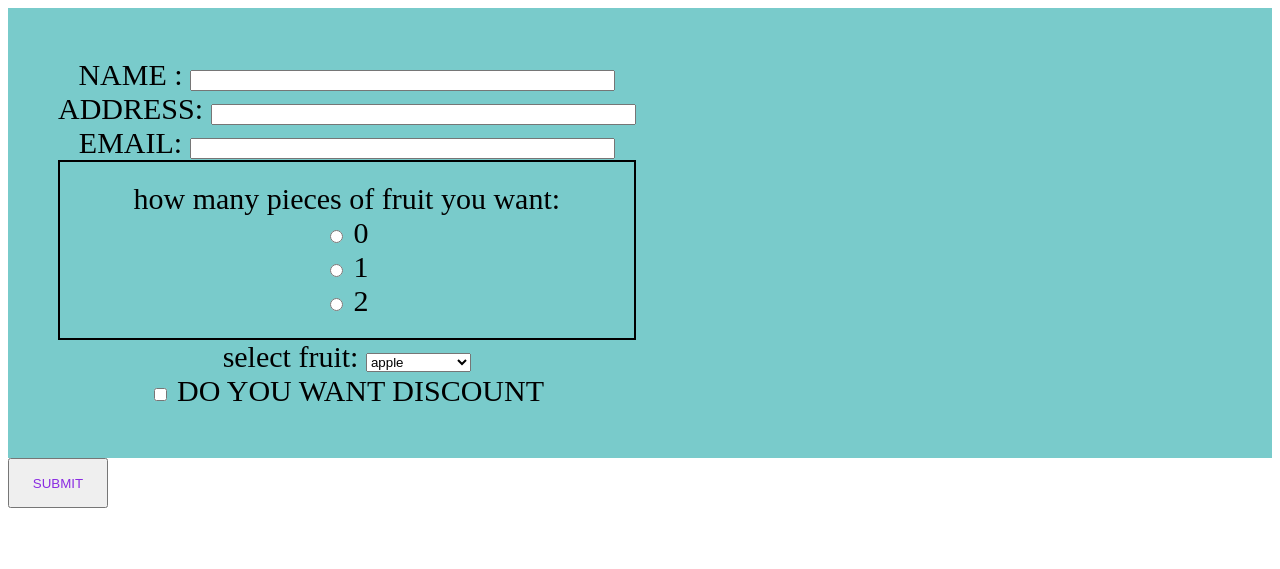
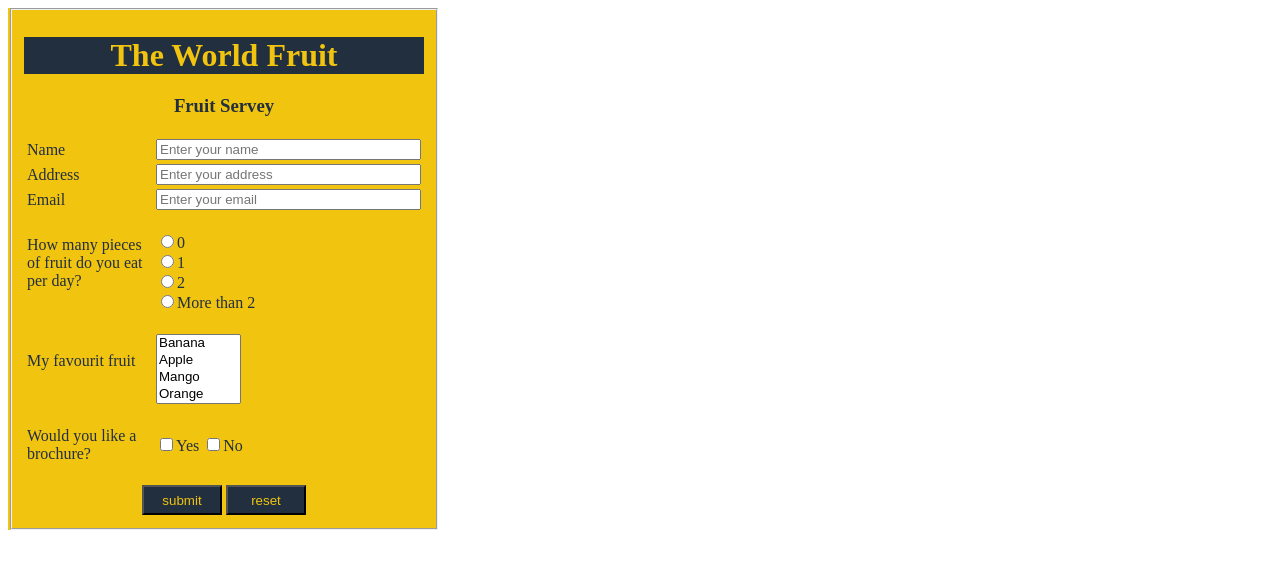
Before and after one commit to JRS296/Web-Programming---CSE2015, a PHP site: page /q1.html in a window 1280 px wide. Shown: the top 569 px of the page. Run offline with PHP 8.4, Linux system fonts and the light colour scheme.

Commit message:
Commit #11.1 - Editing PP3 - 26.04.2022 @22:47

```diff
--- a/Practice Problems - 3/q1.html
+++ b/Practice Problems - 3/q1.html
@@ -3,61 +3,94 @@
 
 <head>
     <meta charset="UTF-8">
-    <meta http-equiv="X-UA-Compatible" content="IE=edge">
     <meta name="viewport" content="width=device-width, initial-scale=1.0">
-    <title>Document</title>
-    <style>
-        .container {
-            background-color: rgb(121, 203, 203);
-            text-align: center;
-            row-gap: 30px;
-            padding: 50px;
-            font-size: 30px;
-            display: flex;
-        }
-
-        .rad {
-
-            padding: 20px;
-            border: 2px solid black;
-            justify-content: center;
-
-        }
-    </style>
+    <meta http-equiv="X-UA-Compatible" content="ie=edge">
+    <meta name="author" content="Md.SujoN AhmeD">
+    <title>Q1.html</title>
 </head>
 
-<BODY>
-    <div class="container">
-        <form action="q1.php" method="post">
-            NAME :
-            <input type="text" name="f_name" id="f" size="50">
-            <br>
-            ADDRESS:
-            <INPUT type="text" name="address" id="ad" size="50">
-            <br>
-            EMAIL:
-            <input type="EMAIL" name="email" id="em" size="50">
-            <br>
-            <div class="rad">
-                how many pieces of fruit you want:<br>
-                <input type="radio" id="zero" name="radio" VALUE="ZERO" width: 20em; height: 20em> 0<br>
-                <input type="radio" id="one" name="radio" VALUE="ONE" size="50"> 1<br>
-                <input type="radio" id="two" name="radio" VALUE="TWO" size="50"> 2<br>
-            </div>
-            select fruit:
-            <select name="fruit" width="50 px">
-                <option value="apple">apple</option>
-                <option value="banana">banana</option>
-                <option value="plum">plum</option>
-                <option value="pomergranate">pomergranate</option>
-            </select>
-            <br>
-            <input type="checkbox" name="CH" VALUE="YES I WANT DISCOUNT"> DO YOU WANT DISCOUNT
-            <br>
-    </div>
-    <div class="button">
-        <BUTTON style="height:50px ;width:100px; color:blueviolet" onclick"f1_val.php">SUBMIT
-    </div>
+<body>
+    <!--THE WORLD FRUIT DESIGN FORM-->
+    <form name="test" action="q1.php" method="post" style="width:430px; background-color: #f1c40f; color: #222f3e;">
+        <fieldset>
+            <h1 style="text-align:center; background-color: #222f3e; color: #f1c40f">The World Fruit</h1>
+            <h3 style="text-align:center;">Fruit Servey</h3>
+            <table width="400px">
+                <tr>
+                    <td>
+                        <label for="name">Name</label>
+                    </td>
+                    <td>
+                        <input type="text" name="name" maxlength="50" size="30" placeholder="Enter your name">
+                    </td>
+                </tr>
+                <tr>
+                    <td>
+                        <label for="address">Address</label>
+                    </td>
+                    <td>
+                        <input type="text" name="address" maxlength="50" size="30" placeholder="Enter your address">
+                    </td>
+                </tr>
+                <tr>
+                    <td>
+                        <label for="email">Email</label>
+                    </td>
+                    <td>
+                        <input type="email" name="email" maxlength="50" size="30" placeholder="Enter your email">
+                    </td>
+                </tr>
+                <tr>
+                    <td>
+                        <label for="pieces_fruit">How many pieces of fruit do you eat per day?</label>
+                    </td>
+                    <td>
+                        <br>
+                        <input type="radio" name="pieces_fruit">0 <br>
+                        <input type="radio" name="pieces_fruit">1 <br>
+                        <input type="radio" name="pieces_fruit">2 <br>
+                        <input type="radio" name="pieces_fruit">More than 2 <br>
+                    </td>
+                </tr>
+                <tr>
+                    <td>
+                        <label for="favourit_fruit">My favourit fruit</label>
+                    </td>
+                    <td>
+                        <br>
+                        <select multiple size="4">
+                            <option value="banana">Banana</option>
+                            <option value="apple">Apple</option>
+                            <option value="mango">Mango</option>
+                            <option value="orange">Orange</option>
+                            <option value="watermaleon">Watermaleon</option>
+                        </select>
+                        <br>
+                    </td>
+                </tr>
+                <tr>
+                    <td>
+                        <br>
+                        <label for="brochure">Would you like a brochure?</label>
+                    </td>
+                    <td>
+                        <br>
+                        <input type="checkbox" name="brochure">Yes
+                        <input type="checkbox" name="brochure">No
+                    </td>
+                </tr>
+                <tr>
+                    <td colspan="2" style="text-align:center;">
+                        <br>
+                        <input type="submit" value="submit"
+                            style="background-color: #222f3e; color:#f1c40f; width: 80px; height: 30px;">
+                        <input type="reset" value="reset"
+                            style="background-color: #222f3e; color:#f1c40f; width: 80px; height: 30px;">
+                    </td>
+                </tr>
+            </table>
+        </fieldset>
+    </form>
 </body>
 
 </html>
--- a/Practice Problems - 3/q2.html
+++ b/Practice Problems - 3/q2.html
@@ -5,7 +5,7 @@
     <meta charset="UTF-8">
     <meta http-equiv="X-UA-Compatible" content="IE=edge">
     <meta name="viewport" content="width=device-width, initial-scale=1.0">
-    <title>Document</title>
+    <title>Q2.html</title>
     <style>
         .container {
             background-color: pink;
--- a/Practice Problems - 3/q2.php
+++ b/Practice Problems - 3/q2.php
@@ -1,6 +1,10 @@
 <?php
+$servername = "127.0.0.1";
+$username ="scse";
+$password = "scse";
+$dbname = "test";
+$con = mysqli_connect($servername, $username, $password, $dbname);
 
-$con = mysqli_connect('localhost', 'scse', 'scse', 'db');
 if ($con) {
     echo 'CONNECTION SUCCESSFUL' . "<br>";
 } else {
--- a/Practice Problems - 3/test.html
+++ b/Practice Problems - 3/test.html
@@ -6,7 +6,7 @@
     <meta name="viewport" content="width=device-width, initial-scale=1.0">
     <meta http-equiv="X-UA-Compatible" content="ie=edge">
     <meta name="author" content="Md.SujoN AhmeD">
-    <title>The World Fruit Design Form</title>
+    <title>PhP Answer</title>
 </head>
 
 <body>
```
Also changed, not shown: Practice Problems - 3/q1.php (+1 -15 lines).
